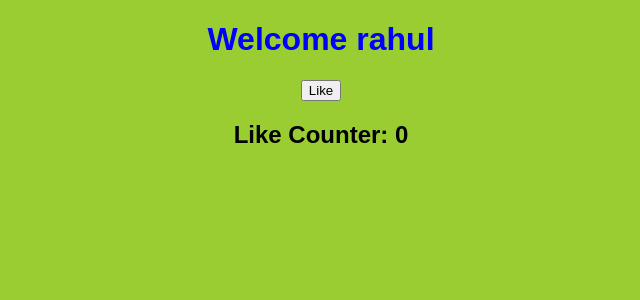
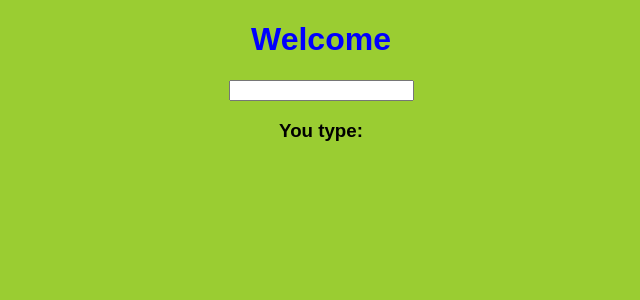
Before and after one commit to rahulcs754/emoji_explain, a React (Create React App) app: page / in a window 1280 px wide. Shown: the top 300 px of the page, without its empty margins (319-959 px from the left). Built offline with nearby package versions, Linux system fonts and the light colour scheme; a web font is replaced by a local one.

Commit message:
docs: handle data from input element

```diff
--- a/src/App.js
+++ b/src/App.js
@@ -2,19 +2,17 @@ import { useState } from "react";
 import "./styles.css";
 
 export default function App() {
-  var [counter, setcounter] = useState(0);
+  var [uservalue, setuservalue] = useState("");
 
-  const username = "rahul";
-  const likeCounter = () => {
-    counter = counter + 1;
-    setcounter(counter);
+  const inputText = (e) => {
+    setuservalue(e.target.value);
   };
 
   return (
     <div className="App">
-      <h1 style={{ color: "blue" }}>Welcome {username}</h1>
-      <button onClick={likeCounter}>Like</button>
-      <h2>Like Counter: {counter}</h2>
+      <h1 style={{ color: "blue" }}>Welcome </h1>
+      <input onChange={inputText} />
+      <h3>You type: {uservalue}</h3>
     </div>
   );
 }
```
